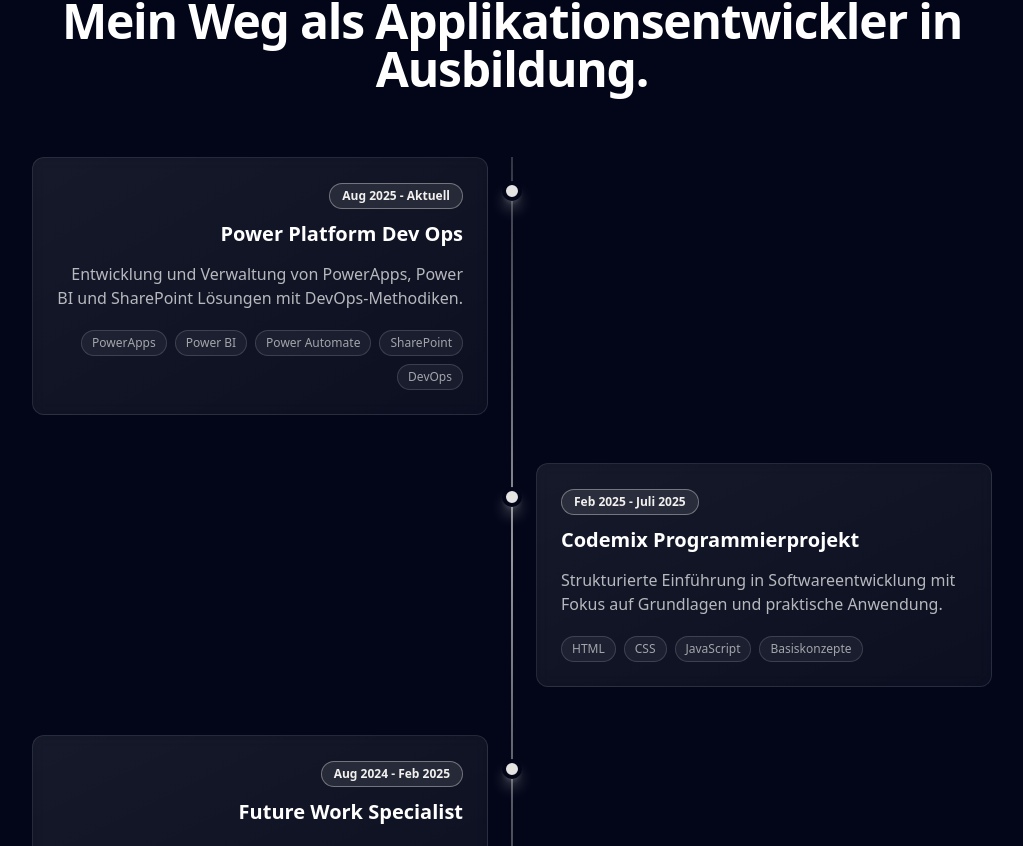
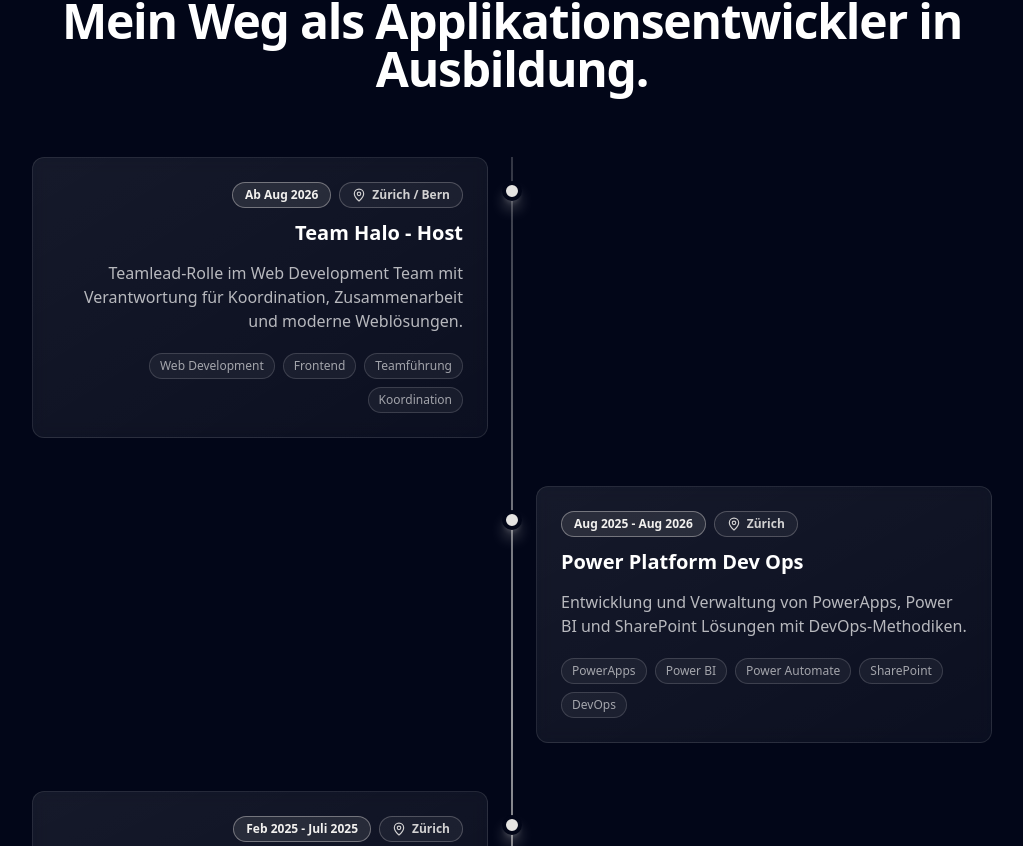
Before and after one commit to matti24/myportfolio, a React (Vite) app: page / in a window 1280 px wide. Shown: the part 3694-4540 px from the top of the page, without its empty margins (128-1151 px from the left). Built offline with nearby package versions, Linux system fonts and the light colour scheme.

Commit message:
Team Halo project added

```diff
--- a/src/App.jsx
+++ b/src/App.jsx
@@ -19,6 +19,7 @@ import {
   User,
   BookOpen,
   Send,
+  MapPin,
 } from "lucide-react";
 import ChatWidget from "./components/ChatWidget";
 
@@ -160,20 +161,30 @@ const translations = {
       title: "Mein Weg als Applikationsentwickler in Ausbildung.",
       items: [
         {
+          title: "Team Halo - Host",
+          period: "Ab Aug 2026",
+          location: "Zürich / Bern",
+          description: "Teamlead-Rolle im Web Development Team mit Verantwortung für Koordination, Zusammenarbeit und moderne Weblösungen.",
+          skills: ["Web Development", "Frontend", "Teamführung", "Koordination"],
+        },
+        {
           title: "Power Platform Dev Ops",
-          period: "Aug 2025 - Aktuell",
+          period: "Aug 2025 - Aug 2026",
+          location: "Zürich",
           description: "Entwicklung und Verwaltung von PowerApps, Power BI und SharePoint Lösungen mit DevOps-Methodiken.",
           skills: ["PowerApps", "Power BI", "Power Automate", "SharePoint", "DevOps"],
         },
         {
           title: "Codemix Programmierprojekt",
           period: "Feb 2025 - Juli 2025",
+          location: "Zürich",
           description: "Strukturierte Einführung in Softwareentwicklung mit Fokus auf Grundlagen und praktische Anwendung.",
           skills: ["HTML", "CSS", "JavaScript", "Basiskonzepte"],
         },
         {
           title: "Future Work Specialist",
           period: "Aug 2024 - Feb 2025",
+          location: "Zürich / Bern",
           description: "Projekt zur Gestaltung zukünftiger Arbeitsmodelle und IT-Support für Floorwalking.",
           skills: ["IT-Support", "Kommunikation", "Teamarbeit"],
         },
@@ -307,20 +318,30 @@ const translations = {
       title: "My journey as an application developer apprentice.",
       items: [
         {
+          title: "Team Halo - Host",
+          period: "From Aug 2026",
+          location: "Zurich / Bern",
+          description: "Team lead role in the web development team with responsibility for coordination, collaboration and modern web solutions.",
+          skills: ["Web Development", "Frontend", "Team lead", "Coordination"],
+        },
+        {
           title: "Power Platform Dev Ops",
-          period: "Aug 2025 - Present",
+          period: "Aug 2025 - Aug 2026",
+          location: "Zurich",
           description: "Development and management of PowerApps, Power BI and SharePoint solutions with DevOps methods.",
           skills: ["PowerApps", "Power BI", "Power Automate", "SharePoint", "DevOps"],
         },
         {
           title: "Codemix programming project",
           period: "Feb 2025 - Jul 2025",
+          location: "Zurich",
           description: "Structured introduction to software development with focus on fundamentals and practical use.",
           skills: ["HTML", "CSS", "JavaScript", "Fundamentals"],
         },
         {
           title: "Future Work Specialist",
           period: "Aug 2024 - Feb 2025",
+          location: "Zurich / Bern",
           description: "Project about future work models and IT support for floorwalking.",
           skills: ["IT Support", "Communication", "Teamwork"],
         },
@@ -453,20 +474,30 @@ const translations = {
       title: "Mijn traject als applicatieontwikkelaar in opleiding.",
       items: [
         {
+          title: "Team Halo - Host",
+          period: "vanaf aug 2026",
+          location: "Zürich / Bern",
+          description: "Teamleadrol in het webdevelopmentteam met verantwoordelijkheid voor coordinatie, samenwerking en moderne weboplossingen.",
+          skills: ["Web Development", "Frontend", "Teamleiding", "Coordinatie"],
+        },
+        {
           title: "Power Platform Dev Ops",
-          period: "aug 2025 - heden",
+          period: "aug 2025 - aug 2026",
+          location: "Zürich",
           description: "Ontwikkeling en beheer van PowerApps-, Power BI- en SharePoint-oplossingen met DevOps-methodes.",
           skills: ["PowerApps", "Power BI", "Power Automate", "SharePoint", "DevOps"],
         },
         {
           title: "Codemix programmeerproject",
           period: "feb 2025 - jul 2025",
+          location: "Zürich",
           description: "Gestructureerde introductie in softwareontwikkeling met focus op basisprincipes en praktijk.",
           skills: ["HTML", "CSS", "JavaScript", "Basisconcepten"],
         },
         {
           title: "Future Work Specialist",
           period: "aug 2024 - feb 2025",
+          location: "Zürich / Bern",
           description: "Project over toekomstige werkmodellen en IT-support voor floorwalking.",
           skills: ["IT-support", "Communicatie", "Teamwerk"],
         },
@@ -598,20 +629,30 @@ const translations = {
       title: "Min resa som applikationsutvecklare under utbildning.",
       items: [
         {
+          title: "Team Halo - Host",
+          period: "från aug 2026",
+          location: "Zürich / Bern",
+          description: "Teamlead-roll i webbutvecklingsteamet med ansvar for koordinering, samarbete och moderna webblösningar.",
+          skills: ["Web Development", "Frontend", "Teamledning", "Koordinering"],
+        },
+        {
           title: "Power Platform Dev Ops",
-          period: "aug 2025 - nu",
+          period: "aug 2025 - aug 2026",
+          location: "Zürich",
           description: "Utveckling och förvaltning av PowerApps-, Power BI- och SharePoint-lösningar med DevOps-metodik.",
           skills: ["PowerApps", "Power BI", "Power Automate", "SharePoint", "DevOps"],
         },
         {
           title: "Codemix programmeringsprojekt",
           period: "feb 2025 - jul 2025",
+          location: "Zürich",
           description: "Strukturerad introduktion till mjukvaruutveckling med fokus på grunder och praktisk tillämpning.",
           skills: ["HTML", "CSS", "JavaScript", "Grundkoncept"],
         },
         {
           title: "Future Work Specialist",
           period: "aug 2024 - feb 2025",
+          location: "Zürich / Bern",
           description: "Projekt om framtidens arbetsmodeller och IT-support för floorwalking.",
           skills: ["IT-support", "Kommunikation", "Teamarbete"],
         },
@@ -1129,8 +1170,14 @@ export default function MattiKoenisOnepage() {
                   {/* Inhaltskarte */}
                   <div className={`w-full md:w-[calc(50%-1.5rem)] ${index % 2 === 0 ? 'md:text-right' : 'md:text-left'}`}>
                     <div className="rounded-xl border border-white/10 bg-gradient-to-br from-white/8 to-white/4 p-6 backdrop-blur-sm transition hover:border-[#e5e4e2]/45 hover:bg-white/8">
-                      <div className="mb-3 inline-flex rounded-full border border-[#e5e4e2]/40 bg-[#e5e4e2]/10 px-3 py-1 text-xs font-semibold text-[#f2f1ef]">
-                        {exp.period}
+                      <div className={`mb-3 flex flex-wrap gap-2 ${index % 2 === 0 ? 'md:justify-end' : 'md:justify-start'}`}>
+                        <span className="inline-flex rounded-full border border-[#e5e4e2]/40 bg-[#e5e4e2]/10 px-3 py-1 text-xs font-semibold text-[#f2f1ef]">
+                          {exp.period}
+                        </span>
+                        <span className="inline-flex items-center gap-1.5 rounded-full border border-[#e5e4e2]/25 bg-white/5 px-3 py-1 text-xs font-semibold text-[#f2f1ef]/85">
+                          <MapPin className="h-3.5 w-3.5" aria-hidden="true" />
+                          {exp.location}
+                        </span>
                       </div>
                       <h3 className="text-xl font-semibold leading-tight">{exp.title}</h3>
                       <p className="mt-4 leading-6 text-white/70">{exp.description}</p>
```
